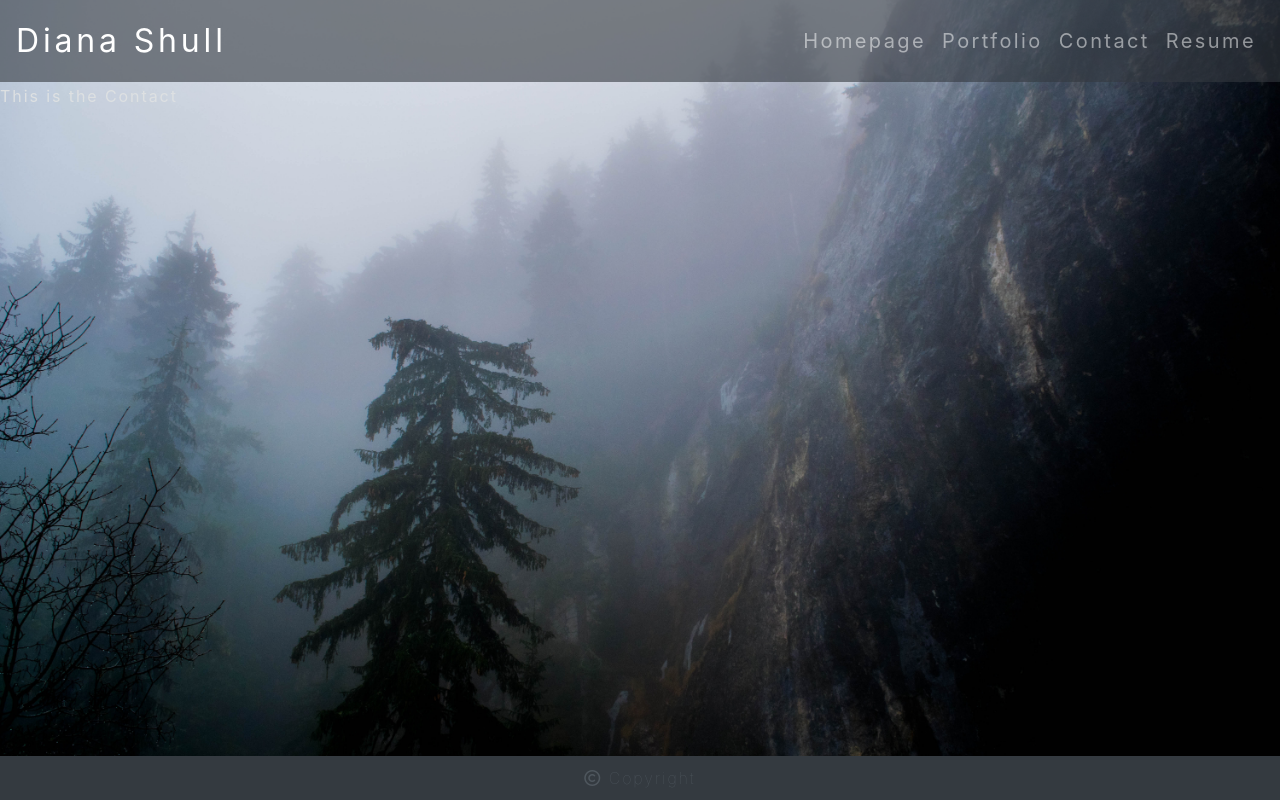
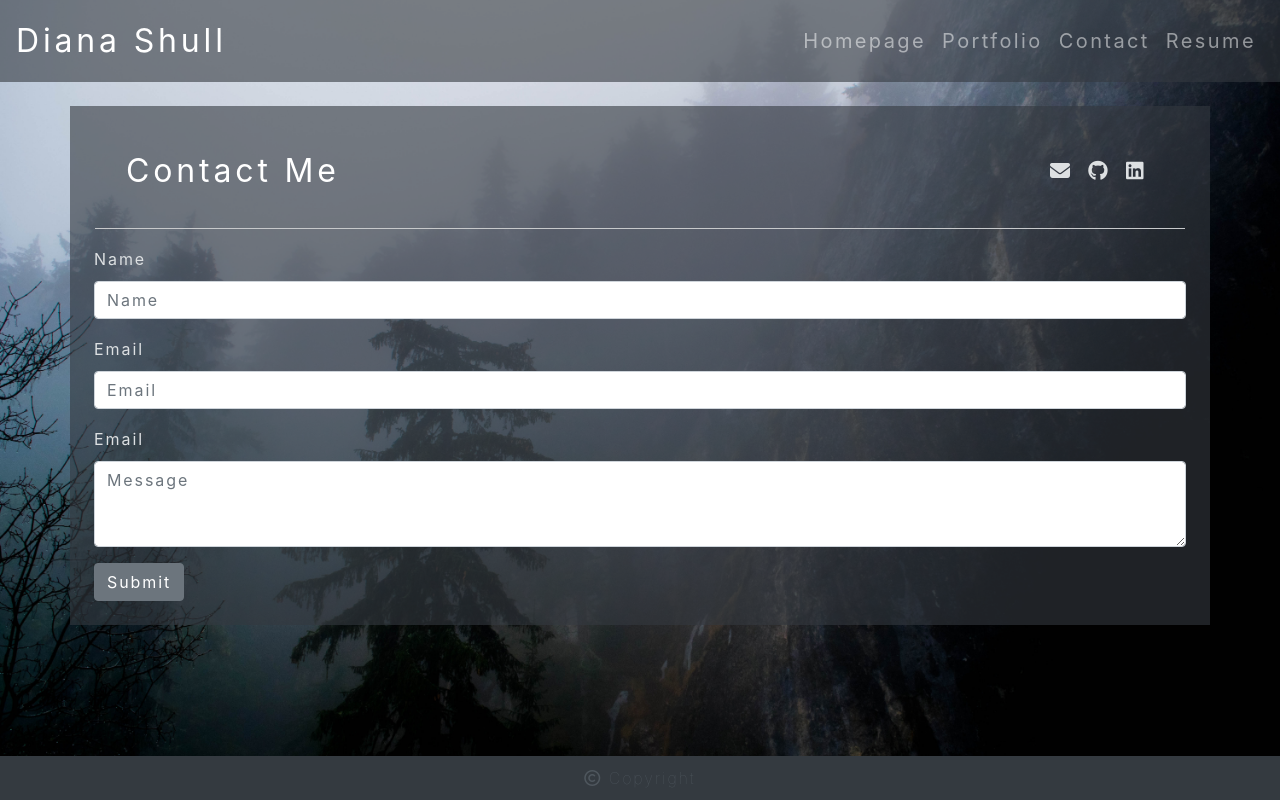
Before and after one commit to dianalynshull/React-Portfolio, a React (Create React App) app in the folder client/: page /contact in a window 1280 px wide. Built offline with nearby package versions, Linux system fonts and the light colour scheme.

Commit message:
added Contact page

```diff
--- a/client/src/components/App/App.jsx
+++ b/client/src/components/App/App.jsx
@@ -19,7 +19,6 @@ const App = () => {
       </div>
       <Footer />
     </Router>
-
   );
 }
 
--- a/client/src/components/Project/Project.jsx
+++ b/client/src/components/Project/Project.jsx
@@ -5,7 +5,7 @@ const Project = (projectList) => {
   return (
     <>
       <Container className="section navbar-dark mt-4 p-4">
-      <Row className="px-3">
+        <Row className="px-3">
           <h1 className="m-auto">Portfolio</h1>
         </Row>
         <Row className="px-3">
@@ -15,8 +15,7 @@ const Project = (projectList) => {
           {projectList.projects.map(project => (
             <Col lg={6} md={12} className="mb-3" key={project.repo}>
               <Card>
-                  <Card.Title>{project.title} | <a href={project.repo} target="blank"><i className="fab fa-github"></i></a></Card.Title>
-
+                <Card.Title>{project.title} | <a href={project.repo} target="blank"><i className="fab fa-github"></i></a></Card.Title>
                 <a href={project.link} target="blank">
                   <Card.Img variant="bottom" src={project.img} />
                 </a>
--- a/client/src/pages/Contact.jsx
+++ b/client/src/pages/Contact.jsx
@@ -1,8 +1,51 @@
+import { Container, Row, Col, Navbar, Nav, Form, Button } from 'react-bootstrap';
+
 const Contact = () => {
   return (
-    <div>
-      This is the Contact
-    </div>
+    <>
+      <Container className="section navbar-dark mt-4 p-4">
+        <Row className="px-3">
+          <Col>
+            <Navbar expand="md">
+              <Navbar.Brand>Contact Me</Navbar.Brand>
+              <Navbar.Toggle aria-controls="basic-navbar-nav" />
+              <Navbar.Collapse id="basic-navbar-nav">
+                <Nav className="ml-auto">
+                  <Nav.Link href="mailto: dianalynshull@gmail.com" target="blank"><i className="fas fa-envelope"></i></Nav.Link>
+                  <Nav.Link href="https://github.com/dianalynshull" target="blank"><i className="fab fa-github"></i></Nav.Link>
+                  <Nav.Link href="https://www.linkedin.com/in/diana-shull-3a8b58156" target="blank"><i className="fab fa-linkedin"></i></Nav.Link>
+                </Nav>
+              </Navbar.Collapse>
+            </Navbar>
+          </Col>
+        </Row>
+        <Row className="px-3">
+          <hr />
+        </Row>
+        <Row>
+          <Col>
+            <Form>
+              <Form.Group>
+                <Form.Label>Name</Form.Label>
+                <Form.Control type="text" placeholder="Name" />
+              </Form.Group>
+
+              <Form.Group>
+                <Form.Label>Email</Form.Label>
+                <Form.Control type="email" placeholder="Email" />
+              </Form.Group>
+              <Form.Group>
+                <Form.Label>Email</Form.Label>
+                <Form.Control as="textarea" rows={3} placeholder="Message" />
+              </Form.Group>
+              <Button variant="secondary" type="submit">
+                Submit
+              </Button>
+            </Form>
+          </Col>
+        </Row>
+      </Container>
+    </>
   );
 }
 
```
